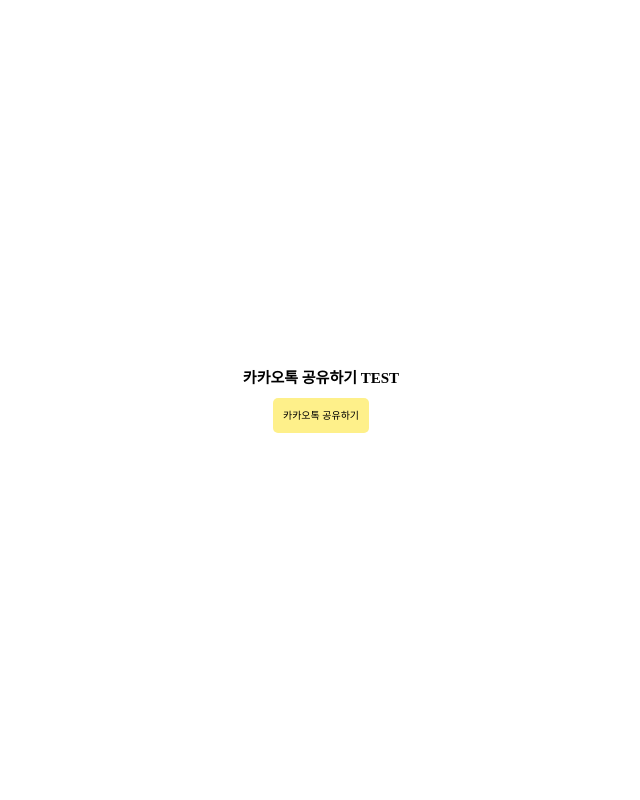
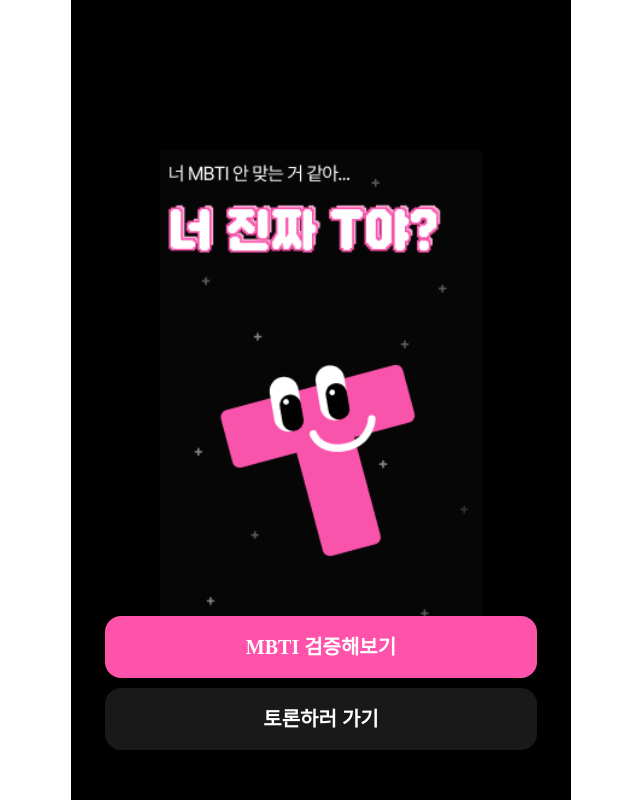
Before and after one commit to beside-potenday-fake-enfp/are-you-real-t-client, a Next.js app: page / in a window 1280 px wide. Shown: the whole page, without its empty margins (319-959 px from the left). Built offline with nearby package versions, Linux system fonts and the light colour scheme; a web font is replaced by a local one.

Commit message:
feat: implement home page layout

```diff
--- /dev/null
+++ b/app/community/layout.tsx
@@ -0,0 +1,13 @@
+import Header from "@/components/layout/Header";
+
+const Layout = ({ children }: { children: React.ReactNode }) => {
+  return (
+    <div className="bg-black h-screen">
+      <Header />
+
+      <main>{children}</main>
+    </div>
+  );
+};
+
+export default Layout;
--- /dev/null
+++ b/app/community/page.tsx
@@ -0,0 +1,9 @@
+const CommunityPage = () => {
+  return (
+    <div>
+      <h1 className="text-h1 text-white">community page</h1>
+    </div>
+  );
+};
+
+export default CommunityPage;
--- a/app/page.tsx
+++ b/app/page.tsx
@@ -1,10 +1,30 @@
-import KakaoShareButton from "@/components/KakaoShareButton.client";
+import { Button } from "@/components/ui/button";
+import Image from "next/image";
+import Link from "next/link";
+import MainLogoImage from "/public/static/images/main_logo.png";
 
 const HomePage = () => {
   return (
-    <div className="flex flex-col items-center justify-center h-screen">
-      <h1 className="text-2xl mb-[1rem] font-bold">카카오톡 공유하기 TEST</h1>
-      <KakaoShareButton />
+    <div className="flex flex-col items-center justify-center h-screen bg-black relative">
+      <div className="relative h-[35rem] w-[35rem] pc:h-[50rem] pc:w-[50rem]">
+        <Image
+          src={MainLogoImage}
+          alt="error status code 404"
+          priority
+          fill
+          sizes="(max-width: 799px) 100vw, 50vw"
+          className="object-contain"
+        />
+      </div>
+
+      <div className="bottom-[5rem] fixed flex-col flex gap-y-[1rem] w-full px-[3.4rem] pc:max-w-[50rem]">
+        <Button asChild variant="primary" size="lg">
+          <Link href="/test">MBTI 검증해보기</Link>
+        </Button>
+        <Button asChild size="lg">
+          <Link href="/community">토론하러 가기</Link>
+        </Button>
+      </div>
     </div>
   );
 };
--- /dev/null
+++ b/app/test/layout.tsx
@@ -0,0 +1,13 @@
+import Header from "@/components/layout/Header";
+
+const Layout = ({ children }: { children: React.ReactNode }) => {
+  return (
+    <div className="bg-black h-screen">
+      <Header />
+
+      <main>{children}</main>
+    </div>
+  );
+};
+
+export default Layout;
--- /dev/null
+++ b/app/test/page.tsx
@@ -0,0 +1,9 @@
+const TestPage = () => {
+  return (
+    <div>
+      <h1 className="text-h1 text-white">test page</h1>
+    </div>
+  );
+};
+
+export default TestPage;
--- /dev/null
+++ b/components/layout/Header.tsx
@@ -0,0 +1,11 @@
+import TextLogo from "../icon/TextLogo";
+
+const Header = () => {
+  return (
+    <header className="py-[2rem] border-b border-gray-25 flex justify-center items-center">
+      <TextLogo className="w-[12rem] h-[2rem]" />
+    </header>
+  );
+};
+
+export default Header;
--- /dev/null
+++ b/components/ui/button.tsx
@@ -0,0 +1,54 @@
+import { Slot } from "@radix-ui/react-slot";
+import { cva, type VariantProps } from "class-variance-authority";
+import * as React from "react";
+
+const buttonVariants = cva(
+  "inline-flex items-center justify-center whitespace-nowrap transition-colors focus-visible:outline-none focus-visible:ring-1 focus-visible:ring-neutral-950 disabled:pointer-events-none disabled:opacity-50",
+  {
+    variants: {
+      variant: {
+        default: "bg-gray-10 text-white shadow-sm",
+        primary: "bg-primary text-white shadow-sm",
+        outline:
+          "border border-neutral-200 bg-white shadow-sm hover:bg-neutral-100 hover:text-neutral-900 dark:border-neutral-800 dark:bg-neutral-950 dark:hover:bg-neutral-800 dark:hover:text-neutral-50",
+        secondary:
+          "bg-neutral-100 text-neutral-900 shadow-sm hover:bg-neutral-100/80 dark:bg-neutral-800 dark:text-neutral-50 dark:hover:bg-neutral-800/80",
+        ghost:
+          "hover:bg-neutral-100 hover:text-neutral-900 dark:hover:bg-neutral-800 dark:hover:text-neutral-50",
+        link: "text-neutral-900 underline-offset-4 hover:underline dark:text-neutral-50",
+      },
+      size: {
+        default: "h-9 px-4 py-2",
+        sm: "rounded-md px-3 text-xs",
+        lg: "rounded-[1.6rem] p-[1.6rem] text-h2",
+        icon: "h-9 w-9",
+      },
+    },
+    defaultVariants: {
+      variant: "default",
+      size: "default",
+    },
+  }
+);
+
+export interface ButtonProps
+  extends React.ButtonHTMLAttributes<HTMLButtonElement>,
+    VariantProps<typeof buttonVariants> {
+  asChild?: boolean;
+}
+
+const Button = React.forwardRef<HTMLButtonElement, ButtonProps>(
+  ({ className, variant, size, asChild = false, ...props }, ref) => {
+    const Comp = asChild ? Slot : "button";
+    return (
+      <Comp
+        className={buttonVariants({ variant, size, className })}
+        ref={ref}
+        {...props}
+      />
+    );
+  }
+);
+Button.displayName = "Button";
+
+export { Button, buttonVariants };
```
Also changed, not shown: components/icon/TextLogo.tsx (added, +23 -0 lines), components/icon/icon.types.ts (added, +9 -0 lines), public/static/images/main_logo.png (added).
